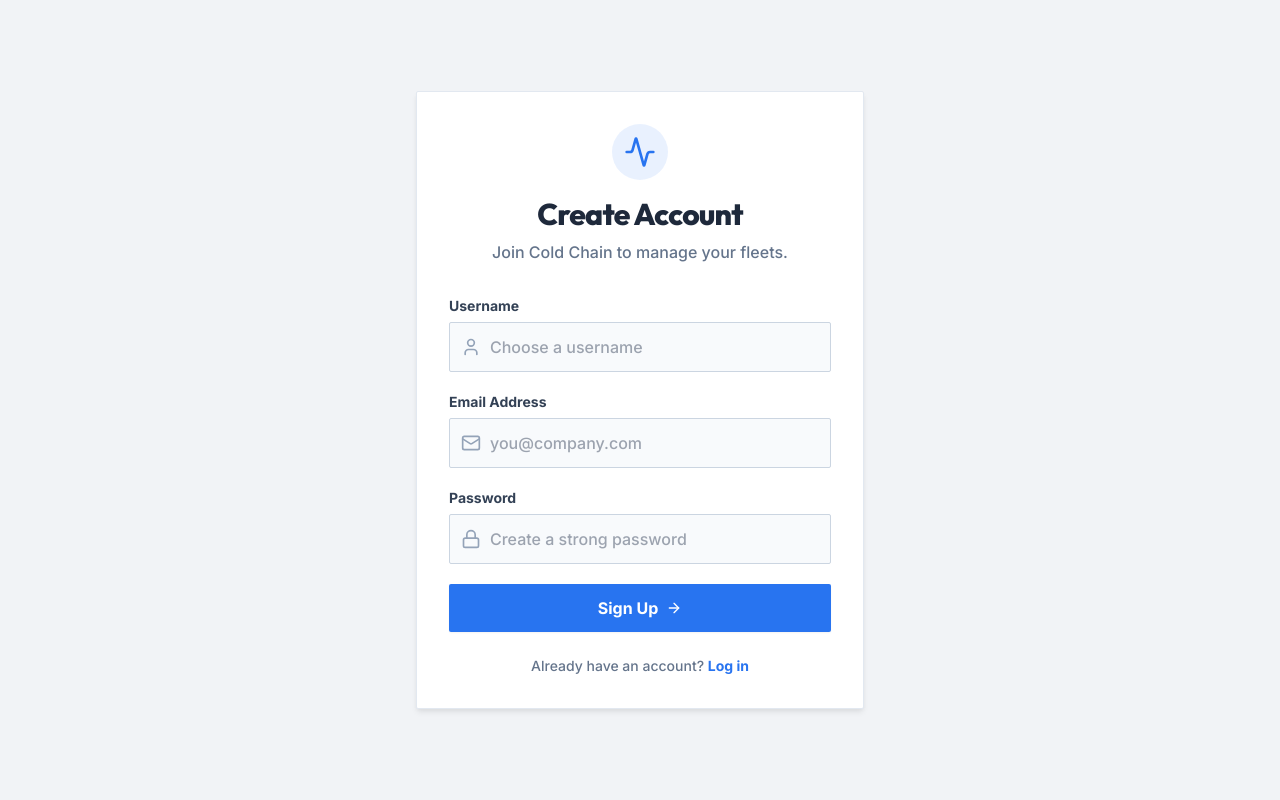
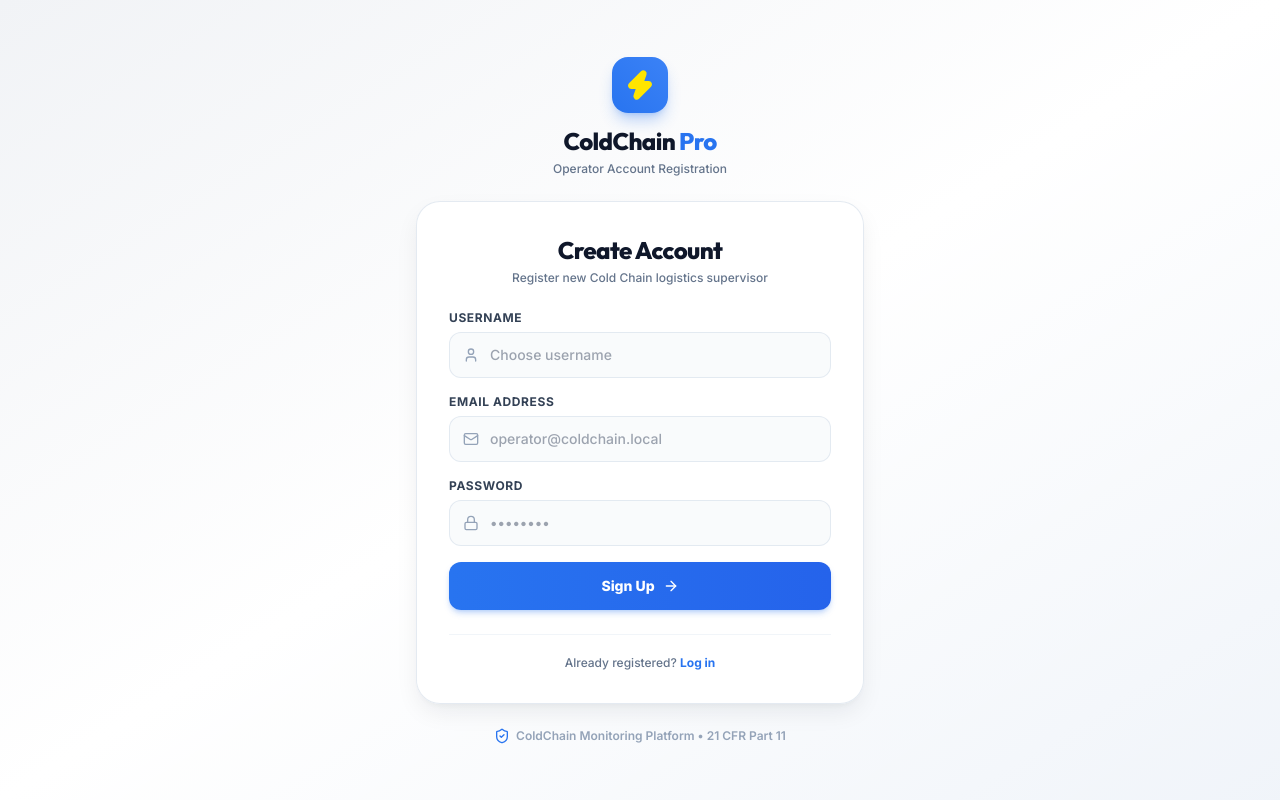
Before and after one commit to PRAJEENS2024/Cold_Chain_Monitoring, a React (Vite) app in the folder frontend/: page /signup in a window 1280 px wide. Built offline with nearby package versions, Linux system fonts and the light colour scheme; no server answers.

Commit message:
feat(auth): upgrade login and signup pages with enterprise glassmorphism and validation feedback

```diff
--- a/frontend/src/pages/Login.tsx
+++ b/frontend/src/pages/Login.tsx
@@ -2,21 +2,24 @@ import React, { useState } from 'react';
 import { useNavigate } from 'react-router-dom';
 import api from '../api';
 import { useAuth } from '../AuthContext';
-import { Lock, User, ArrowRight } from 'lucide-react';
+import { Lock, User, ArrowRight, Zap, ShieldCheck } from 'lucide-react';
 import { motion } from 'framer-motion';
 
 export default function Login() {
   const [username, setUsername] = useState('');
   const [password, setPassword] = useState('');
   const [error, setError] = useState('');
+  const [loading, setLoading] = useState(false);
   const { login } = useAuth();
   const navigate = useNavigate();
 
   const handleSubmit = async (e: React.FormEvent) => {
     e.preventDefault();
+    setLoading(true);
+    setError('');
     try {
       const formData = new URLSearchParams();
-      formData.append('username', username);
+      formData.append('username', username.trim());
       formData.append('password', password);
 
       const res = await api.post('/auth/login', formData, {
@@ -24,83 +27,112 @@ export default function Login() {
       });
       login(res.data.access_token);
       navigate('/app');
-    } catch (err) {
-      setError('Invalid username or password');
+    } catch (err: any) {
+      if (err.response?.data?.detail) {
+        setError(err.response.data.detail);
+      } else if (err.message === 'Network Error' || !err.response) {
+        setError('Unable to reach the server. Please check backend connection.');
+      } else {
+        setError('Invalid username or password.');
+      }
+    } finally {
+      setLoading(false);
     }
   };
 
   return (
-    <div className="min-h-screen bg-background flex flex-col justify-center items-center p-4">
+    <div className="min-h-screen bg-gradient-to-br from-[#f1f3f6] via-white to-blue-50/40 flex flex-col justify-center items-center p-4 selection:bg-primary/20 selection:text-primary">
       <motion.div
-        initial={{ opacity: 0, y: 20 }}
+        initial={{ opacity: 0, y: 16 }}
         animate={{ opacity: 1, y: 0 }}
-        transition={{ duration: 0.5 }}
+        transition={{ duration: 0.45, ease: "easeOut" }}
         className="w-full max-w-md"
       >
-        <div className="bg-white p-8 rounded-sm shadow-elevated border border-slate-200">
-          <div className="text-center mb-8">
-            <h1 className="text-3xl font-extrabold text-primary mb-2 tracking-tight">Welcome Back</h1>
-            <p className="text-slate-500 font-medium">Log in to manage your Cold Chain logistics</p>
+        {/* Brand Icon Header */}
+        <div className="text-center mb-6">
+          <div className="inline-flex items-center justify-center w-14 h-14 rounded-2xl bg-gradient-to-tr from-primary to-blue-500 shadow-lg shadow-primary/30 mb-3 text-white">
+            <Zap className="w-8 h-8 text-accent fill-accent" />
+          </div>
+          <h2 className="text-2xl font-extrabold text-slate-900 tracking-tight font-heading">
+            ColdChain <span className="text-primary">Pro</span>
+          </h2>
+          <p className="text-xs text-slate-500 font-medium mt-1">Enterprise IoT Monitoring System</p>
+        </div>
+
+        <div className="bg-white/95 backdrop-blur-md p-8 rounded-3xl shadow-premium border border-slate-200/90">
+          <div className="text-center mb-6">
+            <h1 className="text-2xl font-extrabold text-slate-900 tracking-tight font-heading">Sign In</h1>
+            <p className="text-xs text-slate-500 font-medium mt-1">Access real-time telemetry from Node ESP-001</p>
           </div>
 
           {error && (
             <motion.div
-              initial={{ opacity: 0, x: -10 }} animate={{ opacity: 1, x: 0 }}
-              className="bg-red-50 border border-red-200 text-red-600 p-3 rounded-sm mb-6 text-sm font-semibold"
+              initial={{ opacity: 0, x: -8 }} animate={{ opacity: 1, x: 0 }}
+              className="bg-red-50 border border-red-200 text-red-700 p-3.5 rounded-xl mb-5 text-xs font-bold shadow-sm"
             >
               {error}
             </motion.div>
           )}
 
-          <form onSubmit={handleSubmit} className="space-y-5">
+          <form onSubmit={handleSubmit} className="space-y-4">
             <div>
-              <label className="block text-sm font-bold text-slate-700 mb-1.5">Username</label>
+              <label className="block text-xs font-bold text-slate-700 uppercase tracking-wider mb-1.5">
+                Username
+              </label>
               <div className="relative">
-                <User className="absolute left-3 top-1/2 -translate-y-1/2 w-5 h-5 text-slate-400" />
+                <User className="absolute left-3.5 top-1/2 -translate-y-1/2 w-4 h-4 text-slate-400" />
                 <input
                   type="text"
                   value={username}
                   onChange={(e) => setUsername(e.target.value)}
-                  className="w-full bg-slate-50 border border-slate-300 rounded-sm py-3 pl-10 pr-4 text-slate-800 focus:bg-white focus:outline-none focus:border-primary focus:ring-1 focus:ring-primary transition-colors font-medium"
-                  placeholder="e.g. admin"
+                  className="w-full bg-slate-50/80 border border-slate-200/90 rounded-xl py-3 pl-10 pr-4 text-sm text-slate-800 font-medium focus:bg-white focus:outline-none focus:border-primary focus:ring-2 focus:ring-primary/30 transition-all"
+                  placeholder="admin"
                   required
                 />
               </div>
             </div>
 
             <div>
-              <label className="block text-sm font-bold text-slate-700 mb-1.5">Password</label>
+              <label className="block text-xs font-bold text-slate-700 uppercase tracking-wider mb-1.5">
+                Password
+              </label>
               <div className="relative">
-                <Lock className="absolute left-3 top-1/2 -translate-y-1/2 w-5 h-5 text-slate-400" />
+                <Lock className="absolute left-3.5 top-1/2 -translate-y-1/2 w-4 h-4 text-slate-400" />
                 <input
                   type="password"
                   value={password}
                   onChange={(e) => setPassword(e.target.value)}
-                  className="w-full bg-slate-50 border border-slate-300 rounded-sm py-3 pl-10 pr-4 text-slate-800 focus:bg-white focus:outline-none focus:border-primary focus:ring-1 focus:ring-primary transition-colors font-medium"
+                  className="w-full bg-slate-50/80 border border-slate-200/90 rounded-xl py-3 pl-10 pr-4 text-sm text-slate-800 font-medium focus:bg-white focus:outline-none focus:border-primary focus:ring-2 focus:ring-primary/30 transition-all"
                   placeholder="••••••••"
                   required
                 />
-              </div>
-              <div className="flex justify-end mt-1">
-                <a href="#" className="text-xs font-semibold text-primary hover:text-primaryHover transition-colors">Forgot password?</a>
               </div>
             </div>
 
             <button
               type="submit"
-              className="w-full bg-primary hover:bg-primaryHover text-white font-bold py-3 rounded-sm transition-all focus:outline-none focus:ring-2 focus:ring-primary/50 flex items-center justify-center gap-2 shadow-sm"
+              disabled={loading}
+              className="w-full mt-2 bg-gradient-to-r from-primary to-blue-600 hover:from-blue-600 hover:to-blue-700 text-white font-extrabold py-3.5 rounded-xl transition-all shadow-md shadow-primary/25 hover:shadow-lg focus:outline-none focus:ring-2 focus:ring-primary/50 flex items-center justify-center gap-2 text-sm active:scale-98 disabled:opacity-60"
             >
-              Sign In <ArrowRight className="w-4 h-4" />
+              <span>{loading ? 'Authenticating...' : 'Sign In'}</span>
+              <ArrowRight className="w-4 h-4" />
             </button>
           </form>
 
-          <div className="mt-6 text-center text-sm font-medium text-slate-500">
-            Don't have an account? <span onClick={() => navigate('/signup')} className="text-primary hover:text-primaryHover cursor-pointer font-bold transition-colors">Sign up</span>
+          <div className="mt-6 pt-5 border-t border-slate-100 text-center text-xs font-medium text-slate-500">
+            Need an account?{' '}
+            <span
+              onClick={() => navigate('/signup')}
+              className="text-primary hover:text-blue-700 cursor-pointer font-bold transition-colors"
+            >
+              Create Account
+            </span>
           </div>
         </div>
 
-        <div className="mt-8 text-center text-xs font-semibold text-slate-400">
-          &copy; 2026 ColdChain Logistics Pvt Ltd.
+        <div className="mt-6 text-center text-xs font-semibold text-slate-400 flex items-center justify-center gap-1.5">
+          <ShieldCheck className="w-4 h-4 text-primary" />
+          <span>ColdChain Monitoring Platform • Hardware Node ESP-001</span>
         </div>
       </motion.div>
     </div>
--- a/frontend/src/pages/Signup.tsx
+++ b/frontend/src/pages/Signup.tsx
@@ -1,7 +1,7 @@
 import React, { useState } from 'react';
 import { useNavigate } from 'react-router-dom';
 import api from '../api';
-import { Lock, User, Mail, ArrowRight, Activity } from 'lucide-react';
+import { Lock, User, Mail, ArrowRight, Zap, ShieldCheck } from 'lucide-react';
 import { motion } from 'framer-motion';
 
 export default function Signup() {
@@ -19,91 +19,107 @@ export default function Signup() {
 
     try {
       await api.post('/auth/signup', {
-        username,
-        email,
-        password,
-        role: 'operator'
+        username: username.trim(),
+        email: email.trim(),
+        password: password
       });
-      // Direct them to login after successful signup
       navigate('/login');
     } catch (err: any) {
-      setError(err.response?.data?.detail || 'Registration failed. Try a different username.');
+      if (err.response?.data?.detail) {
+        setError(err.response.data.detail);
+      } else if (err.message === 'Network Error' || !err.response) {
+        setError('Unable to reach the server. Please check your backend connection.');
+      } else {
+        setError('Registration failed. Please try again.');
+      }
     } finally {
       setLoading(false);
     }
   };
 
   return (
-    <div className="min-h-screen bg-background flex flex-col justify-center items-center p-4">
+    <div className="min-h-screen bg-gradient-to-br from-[#f1f3f6] via-white to-blue-50/40 flex flex-col justify-center items-center p-4 selection:bg-primary/20 selection:text-primary">
       <motion.div
-        initial={{ opacity: 0, y: 20 }}
+        initial={{ opacity: 0, y: 16 }}
         animate={{ opacity: 1, y: 0 }}
-        transition={{ duration: 0.5 }}
+        transition={{ duration: 0.45, ease: "easeOut" }}
         className="w-full max-w-md"
       >
-        <div className="bg-white p-8 rounded-sm shadow-elevated border border-slate-200">
-          <div className="text-center mb-8">
-            <div className="flex justify-center mb-4">
-               <div className="bg-primary/10 p-3 rounded-full">
-                 <Activity className="w-8 h-8 text-primary" />
-               </div>
-            </div>
-            <h1 className="text-3xl font-extrabold text-slate-800 mb-2 tracking-tight">Create Account</h1>
-            <p className="text-slate-500 font-medium">Join Cold Chain to manage your fleets.</p>
+        {/* Brand Header */}
+        <div className="text-center mb-6">
+          <div className="inline-flex items-center justify-center w-14 h-14 rounded-2xl bg-gradient-to-tr from-primary to-blue-500 shadow-lg shadow-primary/30 mb-3 text-white">
+            <Zap className="w-8 h-8 text-accent fill-accent" />
+          </div>
+          <h2 className="text-2xl font-extrabold text-slate-900 tracking-tight font-heading">
+            ColdChain <span className="text-primary">Pro</span>
+          </h2>
+          <p className="text-xs text-slate-500 font-medium mt-1">Operator Account Registration</p>
+        </div>
+
+        <div className="bg-white/95 backdrop-blur-md p-8 rounded-3xl shadow-premium border border-slate-200/90">
+          <div className="text-center mb-6">
+            <h1 className="text-2xl font-extrabold text-slate-900 tracking-tight font-heading">Create Account</h1>
+            <p className="text-xs text-slate-500 font-medium mt-1">Register new Cold Chain logistics supervisor</p>
           </div>
 
           {error && (
             <motion.div
-              initial={{ opacity: 0, x: -10 }} animate={{ opacity: 1, x: 0 }}
-              className="bg-red-50 border border-red-200 text-red-600 p-3 rounded-sm mb-6 text-sm font-semibold"
+              initial={{ opacity: 0, x: -8 }} animate={{ opacity: 1, x: 0 }}
+              className="bg-red-50 border border-red-200 text-red-700 p-3.5 rounded-xl mb-5 text-xs font-bold shadow-sm"
             >
               {error}
             </motion.div>
           )}
 
-          <form onSubmit={handleSubmit} className="space-y-5">
+          <form onSubmit={handleSubmit} className="space-y-4">
             <div>
-              <label className="block text-sm font-bold text-slate-700 mb-1.5">Username</label>
+              <label className="block text-xs font-bold text-slate-700 uppercase tracking-wider mb-1.5">
+                Username
+              </label>
               <div className="relative">
-                <User className="absolute left-3 top-1/2 -translate-y-1/2 w-5 h-5 text-slate-400" />
+                <User className="absolute left-3.5 top-1/2 -translate-y-1/2 w-4 h-4 text-slate-400" />
                 <input
                   type="text"
                   value={username}
                   onChange={(e) => setUsername(e.target.value)}
-                  className="w-full bg-slate-50 border border-slate-300 rounded-sm py-3 pl-10 pr-4 text-slate-800 focus:bg-white focus:outline-none focus:border-primary focus:ring-1 focus:ring-primary transition-colors font-medium"
-                  placeholder="Choose a username"
+                  className="w-full bg-slate-50/80 border border-slate-200/90 rounded-xl py-3 pl-10 pr-4 text-sm text-slate-800 font-medium focus:bg-white focus:outline-none focus:border-primary focus:ring-2 focus:ring-primary/30 transition-all"
+                  placeholder="Choose username"
                   required
                 />
               </div>
             </div>
 
             <div>
-              <label className="block text-sm font-bold text-slate-700 mb-1.5">Email Address</label>
+              <label className="block text-xs font-bold text-slate-700 uppercase tracking-wider mb-1.5">
+                Email Address
+              </label>
               <div className="relative">
-                <Mail className="absolute left-3 top-1/2 -translate-y-1/2 w-5 h-5 text-slate-400" />
+                <Mail className="absolute left-3.5 top-1/2 -translate-y-1/2 w-4 h-4 text-slate-400" />
                 <input
                   type="email"
                   value={email}
                   onChange={(e) => setEmail(e.target.value)}
-                  className="w-full bg-slate-50 border border-slate-300 rounded-sm py-3 pl-10 pr-4 text-slate-800 focus:bg-white focus:outline-none focus:border-primary focus:ring-1 focus:ring-primary transition-colors font-medium"
-                  placeholder="you@company.com"
+                  className="w-full bg-slate-50/80 border border-slate-200/90 rounded-xl py-3 pl-10 pr-4 text-sm text-slate-800 font-medium focus:bg-white focus:outline-none focus:border-primary focus:ring-2 focus:ring-primary/30 transition-all"
+                  placeholder="operator@coldchain.local"
                   required
                 />
               </div>
             </div>
 
             <div>
-              <label className="block text-sm font-bold text-slate-700 mb-1.5">Password</label>
+              <label className="block text-xs font-bold text-slate-700 uppercase tracking-wider mb-1.5">
+                Password
+              </label>
               <div className="relative">
-                <Lock className="absolute left-3 top-1/2 -translate-y-1/2 w-5 h-5 text-slate-400" />
+                <Lock className="absolute left-3.5 top-1/2 -translate-y-1/2 w-4 h-4 text-slate-400" />
                 <input
                   type="password"
                   value={password}
                   onChange={(e) => setPassword(e.target.value)}
-                  className="w-full bg-slate-50 border border-slate-300 rounded-sm py-3 pl-10 pr-4 text-slate-800 focus:bg-white focus:outline-none focus:border-primary focus:ring-1 focus:ring-primary transition-colors font-medium"
-                  placeholder="Create a strong password"
+                  className="w-full bg-slate-50/80 border border-slate-200/90 rounded-xl py-3 pl-10 pr-4 text-sm text-slate-800 font-medium focus:bg-white focus:outline-none focus:border-primary focus:ring-2 focus:ring-primary/30 transition-all"
+                  placeholder="••••••••"
                   required
-                  minLength={6}
+                  minLength={4}
                 />
               </div>
             </div>
@@ -111,15 +127,27 @@ export default function Signup() {
             <button
               type="submit"
               disabled={loading}
-              className="w-full mt-2 bg-primary hover:bg-primaryHover text-white font-bold py-3 rounded-sm transition-all focus:outline-none focus:ring-2 focus:ring-primary/50 flex items-center justify-center gap-2 shadow-sm disabled:opacity-50"
+              className="w-full mt-2 bg-gradient-to-r from-primary to-blue-600 hover:from-blue-600 hover:to-blue-700 text-white font-extrabold py-3.5 rounded-xl transition-all shadow-md shadow-primary/25 hover:shadow-lg focus:outline-none focus:ring-2 focus:ring-primary/50 flex items-center justify-center gap-2 text-sm active:scale-98 disabled:opacity-60"
             >
-              {loading ? 'Creating Account...' : 'Sign Up'} <ArrowRight className="w-4 h-4" />
+              <span>{loading ? 'Creating Account...' : 'Sign Up'}</span>
+              <ArrowRight className="w-4 h-4" />
             </button>
           </form>
 
-          <div className="mt-6 text-center text-sm font-medium text-slate-500">
-            Already have an account? <span onClick={() => navigate('/login')} className="text-primary hover:text-primaryHover cursor-pointer font-bold transition-colors">Log in</span>
+          <div className="mt-6 pt-5 border-t border-slate-100 text-center text-xs font-medium text-slate-500">
+            Already registered?{' '}
+            <span
+              onClick={() => navigate('/login')}
+              className="text-primary hover:text-blue-700 cursor-pointer font-bold transition-colors"
+            >
+              Log in
+            </span>
           </div>
+        </div>
+
+        <div className="mt-6 text-center text-xs font-semibold text-slate-400 flex items-center justify-center gap-1.5">
+          <ShieldCheck className="w-4 h-4 text-primary" />
+          <span>ColdChain Monitoring Platform • 21 CFR Part 11</span>
         </div>
       </motion.div>
     </div>
```
